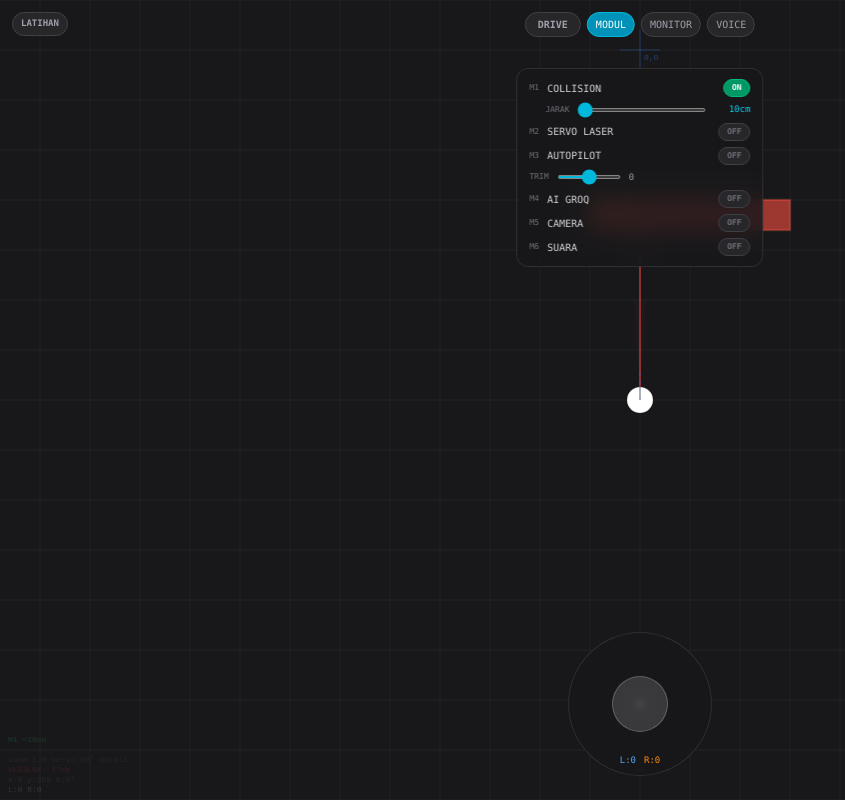
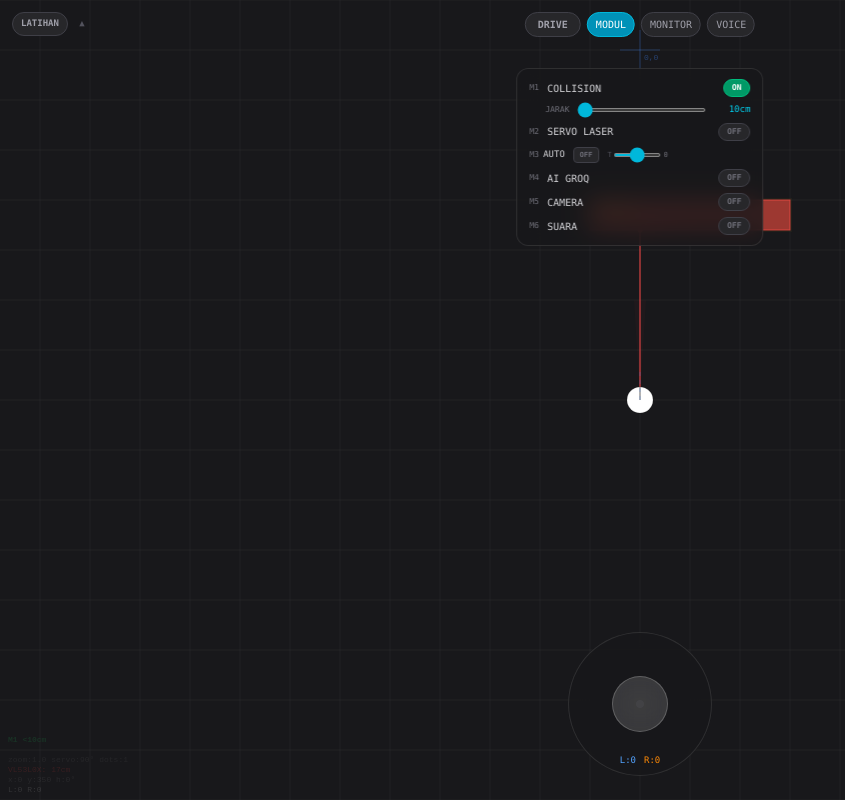
Before and after one commit to jajangking/kei, a Next.js app: page /simulasi in a window 1280 px wide. Both pictures are taken after a click on the button "MODUL". Shown: the whole page, without its empty margins (0-845 px from the left). Built offline with nearby package versions, Linux system fonts and the light colour scheme.

Commit message:
fix: mode+ESP panel collapsible (▲/▼)

```diff
--- a/app/simulasi/page.tsx
+++ b/app/simulasi/page.tsx
@@ -89,6 +89,7 @@ export default function SimulasiPage() {
   const [motorTrim, setMotorTrim] = useState(0);
   const motorTrimRef = useRef(0);
   const keyActiveRef = useRef(false);
+  const [modePanelOpen, setModePanelOpen] = useState(true);
   const [modulesOpen, setModulesOpen] = useState(false);
   const sectorDataRef = useRef<number[]>(SECTORS.map(() => -1));
   const [sectorData, setSectorData] = useState<number[]>(SECTORS.map(() => -1));
@@ -1366,14 +1367,14 @@ export default function SimulasiPage() {
               </div>
             )}
             {/* M3: Autopilot */}
-            <div className="flex items-center justify-between gap-3">
             <div className="flex items-center gap-2">
+              <div className="flex items-center gap-1">
                 <span className="text-[8px] font-mono text-zinc-500">M3</span>
-                <span className="text-[10px] font-mono text-zinc-300">AUTOPILOT</span>
+                <span className="text-[9px] font-mono text-zinc-300">AUTO</span>
               </div>
               <button
                 onClick={() => setModul3Active(p => !p)}
-                className={`px-2 py-0.5 rounded-full text-[8px] font-mono font-bold border transition-colors active:scale-90 ${
+                className={`px-1.5 py-0.5 rounded text-[7px] font-mono font-bold border transition-colors active:scale-90 ${
                   modul3Active
                     ? "bg-amber-600 border-amber-500 text-white"
                     : "bg-zinc-800 border-zinc-700 text-zinc-500"
@@ -1381,23 +1382,19 @@ export default function SimulasiPage() {
               >
                 {modul3Active ? "ON" : "OFF"}
               </button>
-            </div>
-            {modul3Active && (
-              <div className="pl-4 text-[8px] font-mono">
-                <span className={m3LockLabel ? (m3LockLabel === "SCAN" ? "text-yellow-400" : "text-amber-400") : "text-zinc-600"}>
-                  {m3LockLabel || "—"}
-                </span>
-              </div>
-            )}
-            <div className="flex items-center gap-2">
-              <span className="text-[8px] font-mono text-zinc-500">TRIM</span>
+              <div className="flex items-center gap-0.5">
+                <span className="text-[7px] font-mono text-zinc-600">T</span>
                 <input
                   type="range" min="-30" max="30" value={motorTrim}
                   onChange={e => setMotorTrim(Number(e.target.value))}
-                className="w-16 h-1 accent-cyan-500"
+                  className="w-12 h-1 accent-cyan-500"
                 />
-              <span className="text-[9px] font-mono w-5 text-zinc-400">{motorTrim > 0 ? "+" : ""}{motorTrim}</span>
-            </div>
+                <span className="text-[7px] font-mono w-4 text-zinc-500">{motorTrim > 0 ? "+" : ""}{motorTrim}</span>
+              </div>
+            </div>
+            {modul3Active && m3LockLabel && (
+              <span className="text-[7px] font-mono text-zinc-500">{m3LockLabel}</span>
+            )}
             <div className="flex items-center justify-between gap-3">
               <div className="flex items-center gap-2">
                 <span className="text-[8px] font-mono text-zinc-500">M4</span>
@@ -1640,6 +1637,7 @@ export default function SimulasiPage() {
       {/* Mode + ESP */}
       {!editMode && (
         <div className="fixed top-3 left-3 flex flex-col gap-1.5 items-start">
+          <div className="flex items-center gap-1">
             <button
               onClick={() => {
                 const next: SimulasiMode = mode === "NYATA" ? "LATIHAN" : "NYATA";
@@ -1664,7 +1662,12 @@ export default function SimulasiPage() {
             >
               {mode}
             </button>
-          {mode === "NYATA" && (
+            <button
+              onClick={() => setModePanelOpen(p => !p)}
+              className="size-5 flex items-center justify-center rounded text-[9px] font-mono text-zinc-600 hover:text-white hover:bg-zinc-800 transition-colors"
+            >{modePanelOpen ? "▲" : "▼"}</button>
+          </div>
+          {modePanelOpen && mode === "NYATA" && (
             <div className="flex flex-col gap-1.5 bg-zinc-900/60 backdrop-blur-sm p-2 rounded-xl border border-white/10">
               <div className="flex gap-1">
                 <input
```
Lines whose indentation alone changed are shown as unchanged.
